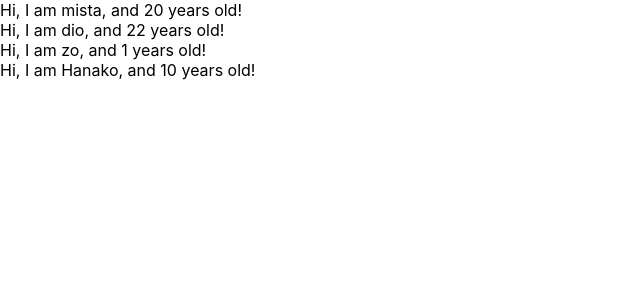
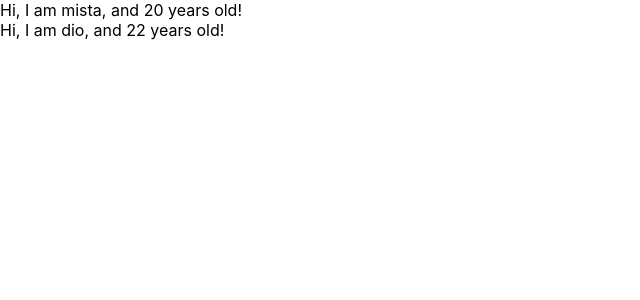
Before and after one commit to hiroto-hash/udemy-react-redux, a React (Create React App) app: page / in a window 1280 px wide. Shown: the top 300 px of the page, without its empty margins (0-640 px from the left). Built offline with nearby package versions, Linux system fonts and the light colour scheme.

Commit message:
props-type

```diff
--- a/src/App.js
+++ b/src/App.js
@@ -1,32 +1,32 @@
 import React from 'react';
+import PropsTypes from 'prop-types';
 
 const App = () => {
   //配列
-  const profile = [
-    { name:"mista",age:"20"},
-    { name:"dio",age:"22"},
-    { name:"zo"}
-  ];
-  return(
+  const profiles = [
+    { name: "mista", age: 20 },
+    { name: "dio", age: 22 },
+  ]
+  return (
     <div>
       {
-        // const profileの配列の要素文出力 + keyを付けてuniqueにしてあげるindex付けてあげればok
-        profile.map((profile,index) => {
-          return <User name={profile.name} age={profile.age}  key={index}/>
+        // const profileを渡す
+        profiles.map((profile, index) => {
+          return <User name={profile.name} age={profile.age} key={index} />
         })
       }
-      <User name={"Hanako"} age="10" />
     </div>
   )
 };
 
 //profile（親）からデータをpropsで受け取ってその中身を表示している
 const User = (props) => {
-return <div>Hi, I am { props.name }, and { props.age } years old!</div>
+  return <div>Hi, I am {props.name}, and {props.age} years old!</div>
 }
 
-//propsの中に要素が無い時にはdefaultとしてこの値が入る
-User.defaultProps = {
-  age:1
+//型チェック
+User.propTypes = {
+  name: PropsTypes.string,
+  age: PropsTypes.number.isRequired
 }
 export default App;
```
